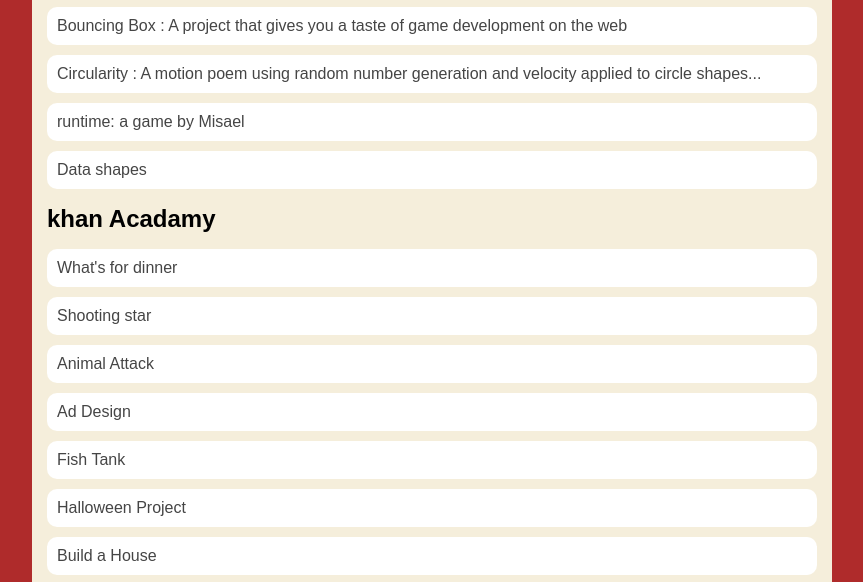
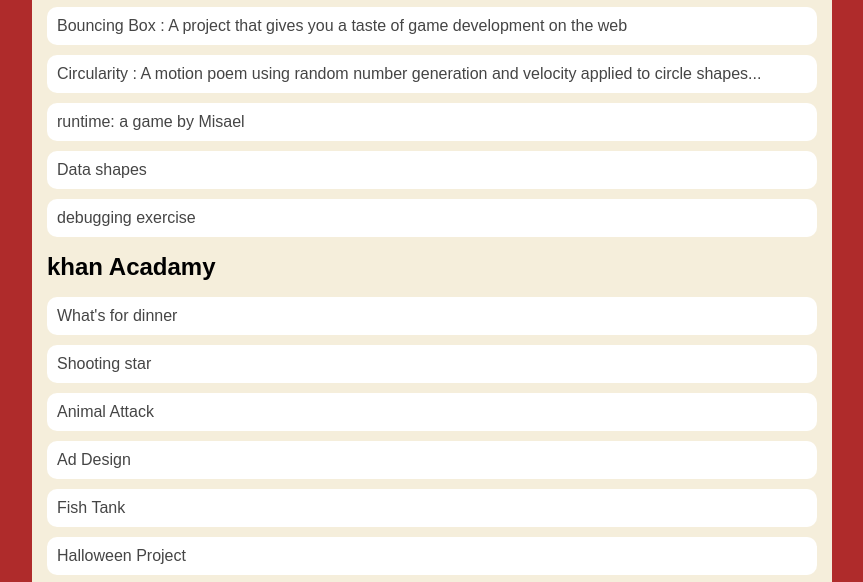
Before and after one commit to misaeloporto/misaeloporto.github.io, a plain HTML site: page portfolio.html in a window 1280 px wide. Shown: the part 217-799 px from the top of the page, without its empty margins (208-1071 px from the left). Drawn offline with Linux system fonts and the light colour scheme.

Commit message:
describe your changes

```diff
--- a/portfolio.html
+++ b/portfolio.html
@@ -27,6 +27,7 @@
               <li><a href="projects/circularity/">Circularity : A motion poem using random number generation and velocity applied to circle shapes...</a></li>
               <li><a href="projects/runtime/"> runtime: a game by Misael</a></li>
               <li><a href="https://misaeloporto.github.io/misaeloportoASD.github.io/asd-projects/data-shapes/">Data shapes</a></li>
+              <li><a href="https://misaeloporto.github.io/misaeloportoASD.github.io/asd-projects/debugging-exercise/">debugging exercise</a></li>
             </ul>
             <h2>khan Acadamy</h2>
             <ul id="portfolio">
```
